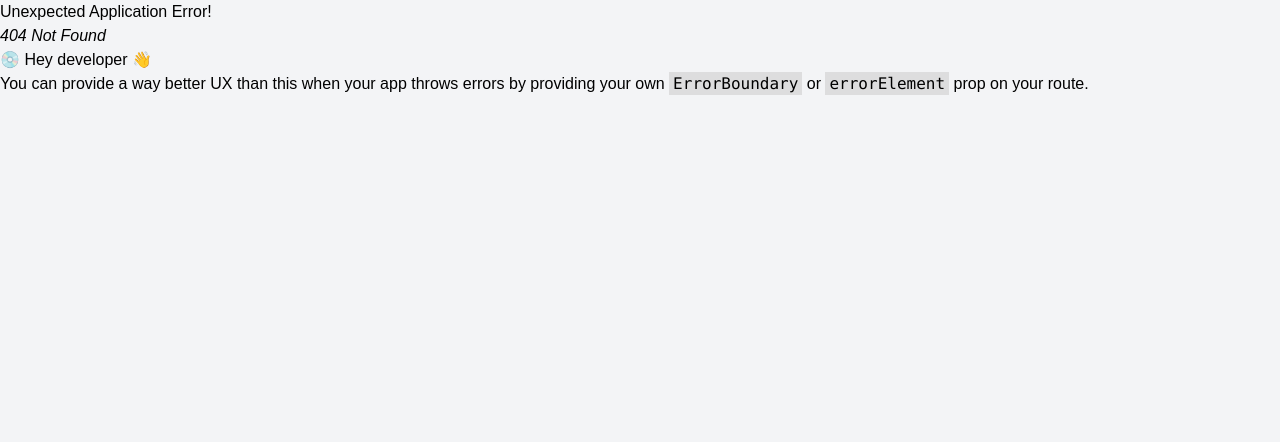
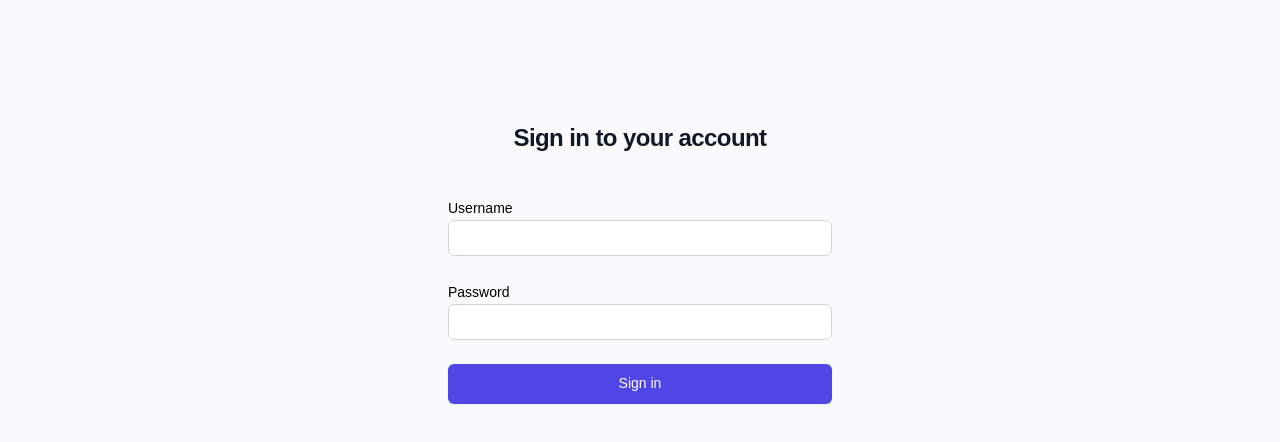
Before and after one commit to marcogonzalo/marianna-tests, a React (Vite) app in the folder client/: page /login in a window 1280 px wide. Before the commit this address had no page. Shown: the top 442 px of the page. Built offline with nearby package versions, Linux system fonts and the light colour scheme.

Commit message:
Protecting views with login

```diff
--- a/client/src/App.tsx
+++ b/client/src/App.tsx
@@ -1,10 +1,13 @@
 import { RouterProvider } from 'react-router-dom';
+import { AuthProvider } from './contexts/AuthContext';
 import router from './router';
 
 export default function App() {
     return (
         <div className="min-h-full">
-            <RouterProvider router={router} />
+            <AuthProvider>
+                <RouterProvider router={router} />
+            </AuthProvider>
         </div>
     );
 }
--- /dev/null
+++ b/client/src/components/ProtectedRoute.tsx
@@ -0,0 +1,13 @@
+import { Navigate, useLocation } from 'react-router-dom';
+import { useAuth } from '../contexts/AuthContext';
+
+export function ProtectedRoute({ children }: { children: React.ReactNode }) {
+    const { token } = useAuth();
+    const location = useLocation();
+
+    if (!token) {
+        return <Navigate to="/login" state={{ from: location }} replace />;
+    }
+
+    return <>{children}</>;
+}
--- /dev/null
+++ b/client/src/contexts/AuthContext.tsx
@@ -0,0 +1,80 @@
+/* eslint-disable react-refresh/only-export-components */
+import {
+    createContext,
+    useContext,
+    useState,
+    useEffect,
+    ReactNode,
+} from 'react';
+import { User } from '../features/auth/types/client';
+import {
+    login as performLogin,
+    logout as performLogout,
+} from '@/features/auth/api';
+
+interface AuthContextType {
+    user: User | null;
+    token: string | null;
+    login: (email: string, password: string) => Promise<void>;
+    logout: () => Promise<void>;
+}
+
+const AuthContext = createContext<AuthContextType | null>(null);
+
+export function AuthProvider({ children }: { children: ReactNode }) {
+    const [token, setToken] = useState<string | null>(null);
+    const [user, setUser] = useState<User | null>(null);
+
+    const storeToken = (token: string | null) => {
+        console.log(token);
+        setToken(token);
+        if (token === null) sessionStorage.removeItem('token');
+        else sessionStorage.setItem('token', token);
+    };
+    const storeUser = (user: User | null) => {
+        console.log(user);
+        setUser(user);
+        if (user === null) sessionStorage.removeItem('user');
+        else sessionStorage.setItem('user', JSON.stringify(user));
+    };
+
+    useEffect(() => {
+        const storedToken = sessionStorage.getItem('token');
+        const storedUser = sessionStorage.getItem('user');
+        if (storedToken && storedUser) {
+            setToken(storedToken);
+            setUser(JSON.parse(storedUser!));
+        }
+    }, []);
+
+    const login = async (email: string, password: string) => {
+        const response = await performLogin({
+            username: email,
+            password: password,
+        });
+        storeToken(response.accessToken);
+        storeUser({ email: response.email });
+    };
+
+    const logout = async () => {
+        if (token) {
+            await performLogout(token);
+        }
+        storeToken(null);
+        storeUser(null);
+    };
+
+    return (
+        <AuthContext.Provider value={{ user, token, login, logout }}>
+            {children}
+        </AuthContext.Provider>
+    );
+}
+
+export function useAuth() {
+    const context = useContext(AuthContext);
+    if (!context) {
+        throw new Error('useAuth must be used within an AuthProvider');
+    }
+    return context;
+}
--- /dev/null
+++ b/client/src/features/auth/api.ts
@@ -0,0 +1,31 @@
+import { fetchApi } from '@/lib/api';
+import { AuthResponseAPI, LoginCredentialsAPI } from './types/api';
+import { transformKeys, toCamelCase } from '@/utils/transformKeys';
+import { AuthResponse } from './types/client';
+
+export async function login(
+    credentials: LoginCredentialsAPI,
+): Promise<AuthResponse> {
+    const formData = new URLSearchParams();
+    formData.append('username', credentials.username);
+    formData.append('password', credentials.password);
+
+    const response = await fetchApi<AuthResponseAPI>('/auth/token', {
+        method: 'POST',
+        headers: {
+            'Content-Type': 'application/x-www-form-urlencoded', // it's what OAuth2PasswordRequestForm expects
+        },
+        body: formData.toString(),
+    });
+
+    return transformKeys(response, toCamelCase) as AuthResponse;
+}
+
+export async function logout(token: string): Promise<void> {
+    await fetchApi('/auth/logout', {
+        method: 'POST',
+        headers: {
+            Authorization: `Bearer ${token}`,
+        },
+    });
+}
--- /dev/null
+++ b/client/src/features/auth/types/api.ts
@@ -0,0 +1,14 @@
+export interface LoginCredentialsAPI {
+    username: string;
+    password: string;
+}
+
+export interface AuthResponseAPI {
+    access_token: string;
+    token_type: string;
+    email: string;
+}
+
+export interface UserAPI {
+    email: string;
+}
--- /dev/null
+++ b/client/src/features/auth/types/client.ts
@@ -0,0 +1,14 @@
+export interface LoginCredentials {
+    username: string;
+    password: string;
+}
+
+export interface AuthResponse {
+    accessToken: string;
+    tokenType: string;
+    email: string;
+}
+
+export interface User {
+    email: string;
+}
--- a/client/src/layouts/DefaultLayout.tsx
+++ b/client/src/layouts/DefaultLayout.tsx
@@ -1,11 +1,9 @@
+import { Main } from './components/Main';
 import { Outlet } from 'react-router-dom';
-import { NavBar } from './components/NavBar';
-import { Main } from './components/Main';
 
 export default function DefaultLayout() {
     return (
         <>
-            <NavBar />
             <Main>
                 <Outlet />
             </Main>
--- /dev/null
+++ b/client/src/layouts/PrivateLayout.tsx
@@ -0,0 +1,12 @@
+import { NavBar } from './components/NavBar';
+import { ProtectedRoute } from '@/components/ProtectedRoute';
+import DefaultLayout from './DefaultLayout';
+
+export default function PrivateLayout() {
+    return (
+        <ProtectedRoute>
+            <NavBar />
+            <DefaultLayout />
+        </ProtectedRoute>
+    );
+}
--- a/client/src/layouts/PublicLayout.tsx
+++ b/client/src/layouts/PublicLayout.tsx
@@ -1,10 +1,5 @@
-import { Outlet } from 'react-router-dom';
-import { Main } from './components/Main';
+import DefaultLayout from './DefaultLayout';
 
 export default function PublicLayout() {
-    return (
-        <Main>
-            <Outlet />
-        </Main>
-    );
+    return <DefaultLayout />;
 }
--- a/client/src/layouts/components/NavBar.tsx
+++ b/client/src/layouts/components/NavBar.tsx
@@ -1,3 +1,4 @@
+import { useLocation } from 'react-router-dom';
 import { Dropdown } from '@/components/ui/Dropdown';
 import {
     Disclosure,
@@ -14,11 +15,11 @@ const user = {
         'https://images.unsplash.com/photo-1472099645785-5658abf4ff4e?ixlib=rb-1.2.1&ixid=eyJhcHBfaWQiOjEyMDd9&auto=format&fit=facearea&facepad=2&w=256&h=256&q=80',
 };
 const navigation = [
-    { name: 'Assessments', href: '/assessments', current: true },
-    { name: 'Examinees', href: '/examinees', current: false },
-    { name: 'Users', href: '/users', current: false },
-    { name: 'Calendar', href: '#', current: false },
-    { name: 'Reports', href: '#', current: false },
+    { name: 'Assessments', href: '/assessments' },
+    { name: 'Examinees', href: '/examinees' },
+    { name: 'Users', href: '/users' },
+    { name: 'Calendar', href: '#' },
+    { name: 'Reports', href: '#' },
 ];
 const userNavigation = [
     { label: 'Your Profile', value: '#' },
@@ -27,6 +28,11 @@ const userNavigation = [
 ];
 
 export function NavBar() {
+    const location = useLocation();
+    const currentPath = location.pathname.split('/')[1];
+
+    const isCurrent = (href: string) => href.split('/')[1] === currentPath;
+
     return (
         <Disclosure as="nav" className="bg-gray-800">
             <div className="mx-auto max-w-7xl px-4 sm:px-6 lg:px-8">
@@ -46,10 +52,12 @@ export function NavBar() {
                                         key={item.name}
                                         href={item.href}
                                         aria-current={
-                                            item.current ? 'page' : undefined
+                                            isCurrent(item.href)
+                                                ? 'page'
+                                                : undefined
                                         }
                                         className={classNames(
-                                            item.current
+                                            isCurrent(item.href)
                                                 ? 'bg-gray-900 text-white'
                                                 : 'text-gray-300 hover:bg-gray-700 hover:text-white',
                                             'rounded-md px-3 py-2 text-sm font-medium',
@@ -112,9 +120,11 @@ export function NavBar() {
                             key={item.name}
                             as="a"
                             href={item.href}
-                            aria-current={item.current ? 'page' : undefined}
+                            aria-current={
+                                isCurrent(item.href) ? 'page' : undefined
+                            }
                             className={classNames(
-                                item.current
+                                isCurrent(item.href)
                                     ? 'bg-gray-900 text-white'
                                     : 'text-gray-300 hover:bg-gray-700 hover:text-white',
                                 'block rounded-md px-3 py-2 text-base font-medium',
--- /dev/null
+++ b/client/src/pages/LoginPage.tsx
@@ -0,0 +1,65 @@
+import { useState } from 'react';
+import { useNavigate, useLocation } from 'react-router-dom';
+import { useAuth } from '../contexts/AuthContext';
+import { FormButton, FormInput } from '@/components/ui';
+
+export default function LoginPage() {
+    const [username, setUsername] = useState('');
+    const [password, setPassword] = useState('');
+    const [error, setError] = useState('');
+    const navigate = useNavigate();
+    const location = useLocation();
+    const auth = useAuth();
+
+    const from = location.state?.from?.pathname || '/examinees';
+
+    const handleSubmit = async (e: React.FormEvent) => {
+        e.preventDefault();
+        try {
+            await auth.login(username, password);
+            navigate(from, { replace: true });
+        } catch {
+            setError('Invalid email or password');
+        }
+    };
+
+    return (
+        <div className="flex min-h-full flex-1 flex-col justify-center px-6 py-12 lg:px-8">
+            <div className="sm:mx-auto sm:w-full sm:max-w-sm">
+                <h2 className="mt-10 text-center text-2xl font-bold leading-9 tracking-tight text-gray-900">
+                    Sign in to your account
+                </h2>
+            </div>
+
+            <div className="mt-10 sm:mx-auto sm:w-full sm:max-w-sm">
+                <form className="space-y-6" onSubmit={handleSubmit}>
+                    {error && (
+                        <div className="text-red-500 text-center">{error}</div>
+                    )}
+                    <FormInput
+                        id="username"
+                        name="email"
+                        label="Username"
+                        type="email"
+                        required
+                        value={username}
+                        onChange={(e) => setUsername(e.target.value)}
+                    />
+                    <FormInput
+                        id="password"
+                        name="password"
+                        label="Password"
+                        type="password"
+                        required
+                        value={password}
+                        onChange={(e) => setPassword(e.target.value)}
+                    />
+
+                    <FormButton type="submit" className="w-full">
+                        Sign in
+                    </FormButton>
+                </form>
+            </div>
+        </div>
+    );
+}
```
Also changed, not shown: client/src/router.tsx (+7 -2 lines).
